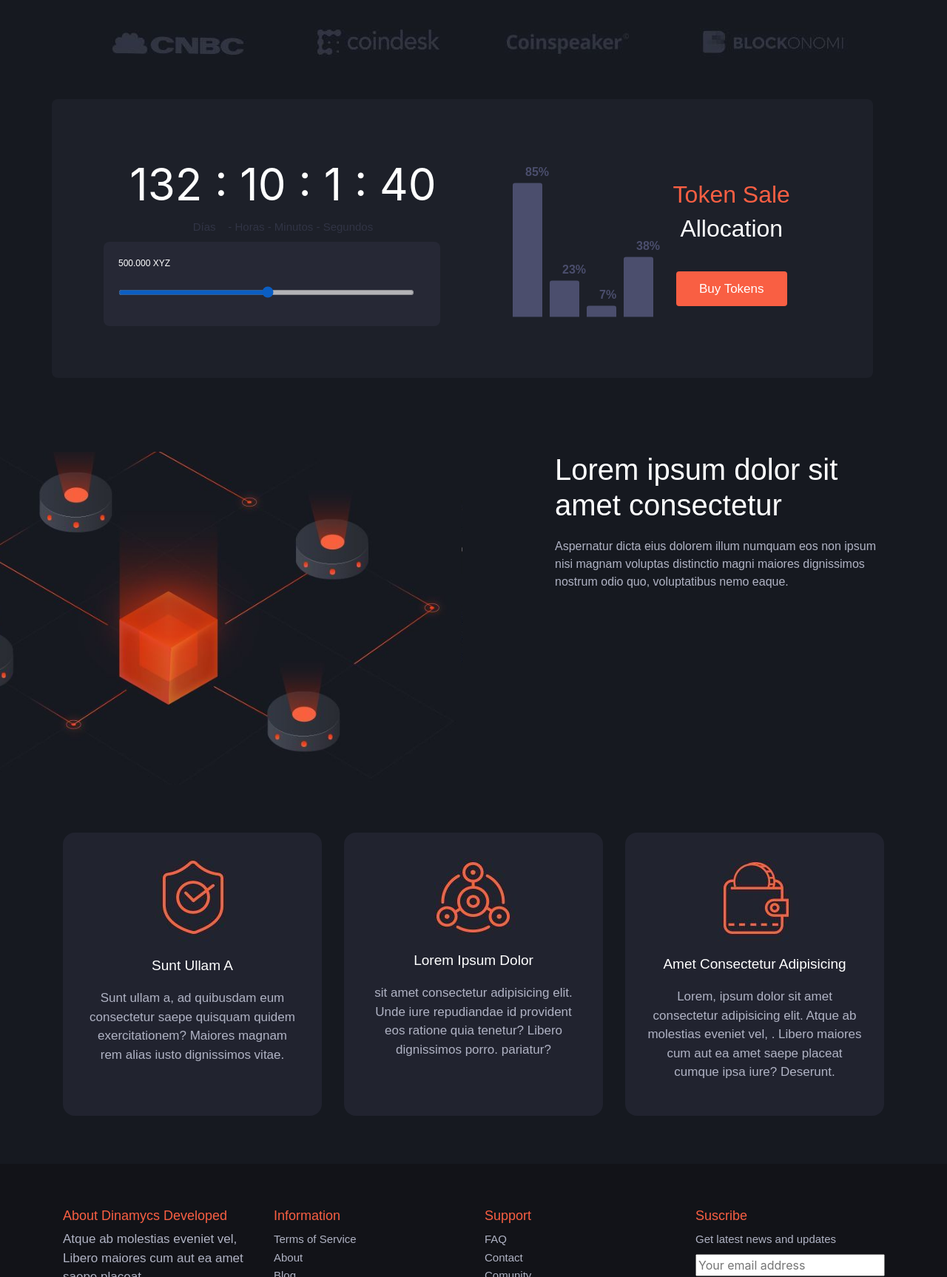
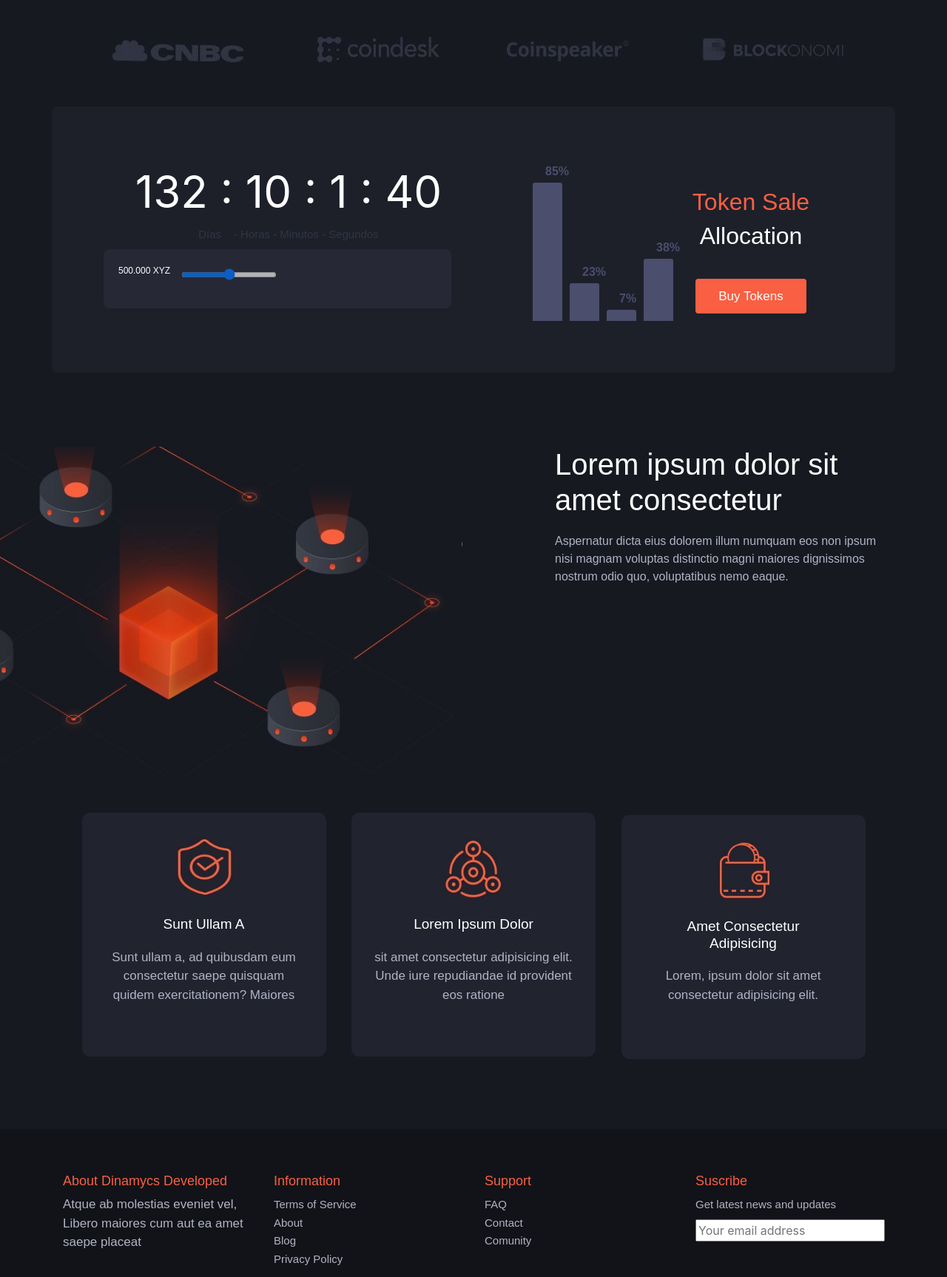
Before and after one commit to blackbird17922se/Night, a plain HTML site: page index.html in a window 1280 px wide. Shown: the part 628-2355 px from the top of the page at 74% size. Drawn offline with nearby package versions, Linux system fonts and the light colour scheme.

Commit message:
optimizado articulos features y menu

```diff
--- a/css/style.css
+++ b/css/style.css
@@ -1,19 +1,28 @@
 body{
     background-color: #161920;
+    background-size: cover;
 }
 
-.logo{
-    margin-top: 50px;
+header{
+    padding-top: 60px;
+    position: relative;
+    width: 100%;
+
 }
 
-.menu{
-    /* justify-content: flex-end; */
+.cont{
+    text-align: center;
+}
+
+header .menu{
     align-items: center;
+    margin-top: 27px;
 }
 
 .menu ul{
-    float: right;
-    padding-top: 77px;
+    display: inline-block;
+    padding: 0;
+    margin: 0;
 }
 
 .menu ul li{
@@ -23,7 +32,8 @@ body{
 .menu ul li a{
     color: #b0b3c4;
     font-size: 13px;
-    padding: 15px;
+    padding: 14px 12px;
+    margin: 0px 4px;
     text-decoration: none;
     font-family: sans-serif;
 }
@@ -75,19 +85,26 @@ body{
     color: #ffffff;
 }
 
+.paginas{
+    text-align: center;
+
+}
 .paginas ul li{
     display: inline-block;
     padding: 40px;
-    /* text-align: center; */
+}
+
+.contoken{
+    text-align: center;
+    /* margin: 0px;
+    padding: 0px; */
 }
 
 .token{
     background-color: #1d2029;
-    width: 100%;
     border-radius: 0.5em;
     color: #fff;
     padding: 70px;
-    text-align: center;
     margin-bottom: 100px;
 }
 
@@ -116,7 +133,7 @@ body{
 }
 
 .slider{
-    width: 400px; /* Full-width */
+    width: 100%; /* Full-width */
     height: 7px; /* Specified height */
     background: #d3d3d3; /* Grey background */
     outline: none; /* Remove outline */
@@ -245,28 +262,32 @@ text-transform: capitalize;
 
 }
 
-
-#feat3{
-    /* width: 100%;
-     */
+.articulos{
     text-align: center;
-    justify-content: center;
+    margin: 30px 0px;
+    display: inline-block;
+    width: 100%;
 }
 
-#feat3 .articulos{
-    margin-top: 50px;
-    float: none;
-    text-align: center;
+.articulos p{
+    margin: 0px;
+}
+
+.articulos img{
+    margin: 0px;
+    width: 90px;
+    height: 90px;
 }
 
 .item{
-    float: none;
     background-color: #21232f;
-    width: 350px;
-    text-align: center;
+    width: 330px;
+    height: 330px;
+    /* border: 5px solid black; */
+    display: inline-block;
     margin: 15px;
+    border-radius: 0.7em;
     padding: 30px;
-    border-radius: 1em;
 }
 
 .item h2{
@@ -338,12 +359,9 @@ footer label{
 footer .redes ul li{
     list-style: none;
     display: inline-block;
-
 }
 
 footer .copy p{
-    /* display: none; */
-    /* float: left; */
     text-align: right;
     justify-content: flex-end;
 }
--- a/index.html
+++ b/index.html
@@ -14,12 +14,13 @@
 <body onload="ConteoRegresivo()">
     <header id="header">
         <div class="container">
-            <div class="row">
-                <div class="col-lg-3 logo">
+            <div class="row cont">
+                <div class="col-lg-3">
                     <a href=""><img src="images/logo.png" alt="Logo"></a>
                 </div>
+                <div class="col-lg-4"></div>
 
-                <div class="col-lg-9 menu">
+                <div class="col-lg-5 menu">
                     <ul>
                         <li><a href="#header">INICIO</a></li>
                         <li><a href="#token">TOKEN</a></li>
@@ -81,16 +82,15 @@
     </header>
 
     <main>
-        <div class="container">
-
+        <div class="container contoken">
             <div class="row token" id="token">
-                <div class="col-lg-6">
+                <div class="col-lg-6 tokseccion1">
                     <div id="contador"></div>
                     <label id="labcontador" for="contador">Días &nbsp;&nbsp; - Horas - Minutos - Segundos</label>
                     <div class="row rango">
                         <p>500.000 XYZ</p>
                         <form>
-                            <div class="form-group">
+                            <div class="form-group col-lg-12">
                                 <input type="range" min="1" max="100" class="slider" id="formControlRange">
                             </div>
                         </form>
@@ -132,35 +132,24 @@
             </div>
         </div>
 
-        <div id="feat3">
-            <div class="container">
-                <div class="row articulos text-center">
+        <div class="row articulos">
             <div class="item">
                 <img src="images/it1.png" alt="">
                 <h2>Sunt ullam a</h2>
-                        <p>Sunt ullam a, ad quibusdam eum consectetur saepe quisquam quidem exercitationem? Maiores
-                            magnam rem alias iusto dignissimos vitae.</p>
+                <p>Sunt ullam a, ad quibusdam eum consectetur saepe quisquam quidem exercitationem? Maiores</p>
             </div>
 
             <div class="item">
-
                 <img src="images/it2.png" alt="">
                 <h2>Lorem ipsum dolor</h2>
-                        <p> sit amet consectetur adipisicing elit. Unde iure repudiandae id provident eos ratione quia
-                            tenetur? Libero dignissimos porro.
-                            pariatur?</p>
+                <p> sit amet consectetur adipisicing elit. Unde iure repudiandae id provident eos ratione</p>
             </div>
+
             <div class="item">
-
                 <img src="images/it3.png" alt="">
                 <h2>amet consectetur adipisicing</h2>
-                        <p>Lorem, ipsum dolor sit amet consectetur adipisicing elit. Atque ab molestias eveniet vel,
-                        . Libero maiores cum aut ea amet saepe placeat cumque ipsa
-                            iure? Deserunt.</p>
+                <p>Lorem, ipsum dolor sit amet consectetur adipisicing elit.</p>
             </div>
-                </div>
-            </div>
-
         </div>
 
         <!-- <div class="container">
@@ -227,8 +216,8 @@
             <div class="row">
                 <div class="col-lg-6 redes">
                     <ul>
-                        <li><img src="images/social/face.png" alt=""><a href=""></a></li>
-                        <li><img src="images/social/git.png" alt=""><a href=""></a></li>
+                        <li><a href=""><img src="images/social/face.png" alt=""></a></li>
+                        <li><a href="https://github.com/blackbird17922se/Night.git"><img src="images/social/git.png" alt=""></a></li>
                         <li><img src="images/social/tel.png" alt=""><a href=""></a></li>
                         <!-- <li><img src="images/social/" alt=""><a href=""></a></li> -->
                     </ul>
```
Lines whose indentation alone changed are shown as unchanged.
